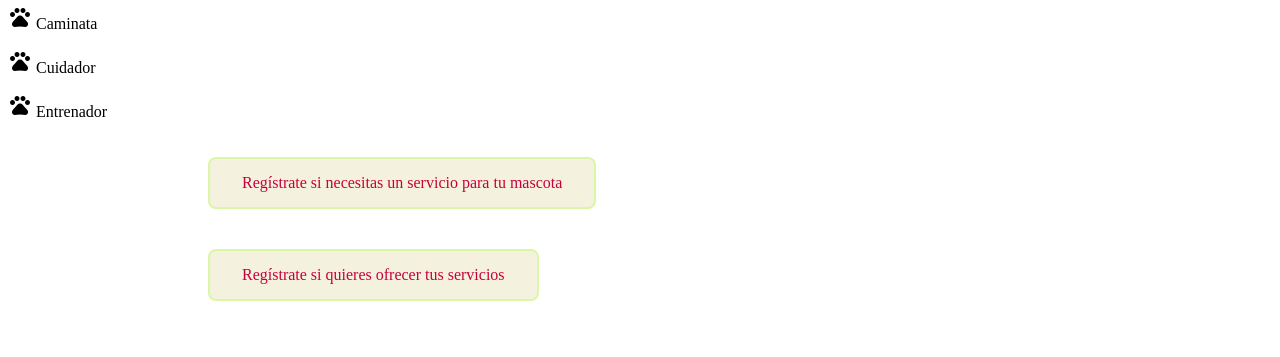
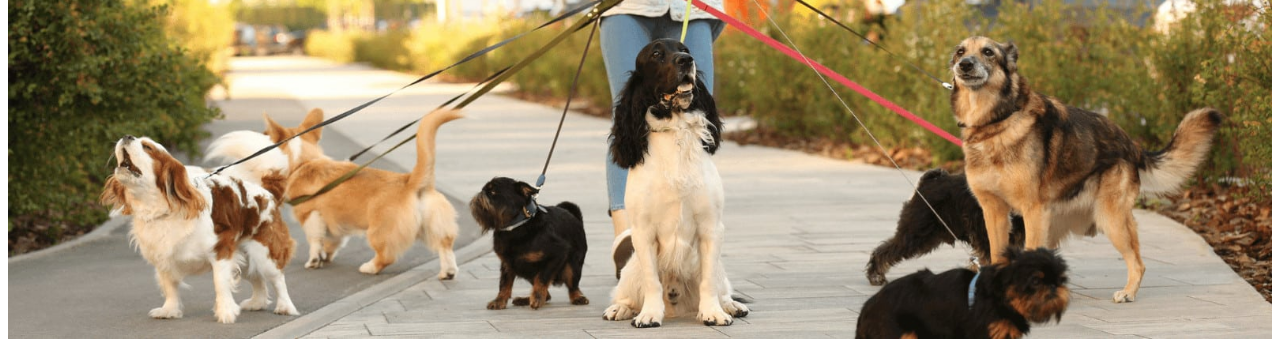
Before and after one commit to sarapalac10/Ciclo3_UPB, a plain HTML site: page index.html in a window 1280 px wide. Shown: the part 162-519 px from the top of the page. Drawn offline with Linux system fonts and the light colour scheme; the site is published under a folder, as on GitHub Pages, so addresses that start at the root find nothing.

Commit message:
Update index.html

```diff
--- a/index.html
+++ b/index.html
@@ -13,7 +13,7 @@
         <div class="content">
             <header>
                 <h1 class="title">NOMBRE POR DEFINIR DE PLATAFORMA</h1>
-                <img src="/Images/perro6.jpg" width="100%" height="auto"/>
+                <img src="./Images/perro6.jpg" width="100%" height="auto"/>
 
                 <h2>Servicios ofrecidos</h2>
                  <p> <i class="material-icons"> pets </i> Caminata</p>
```
